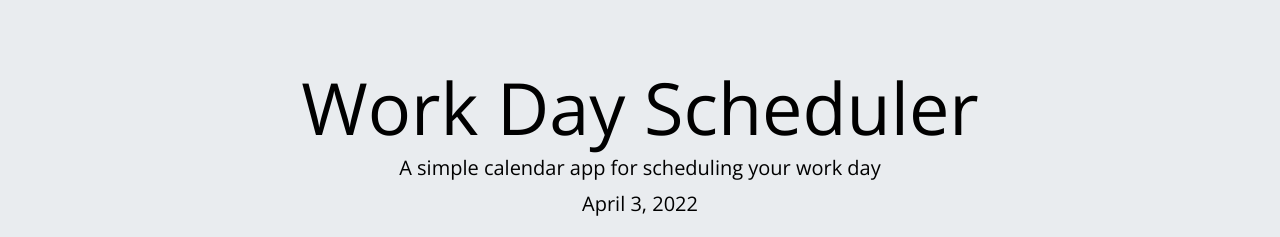
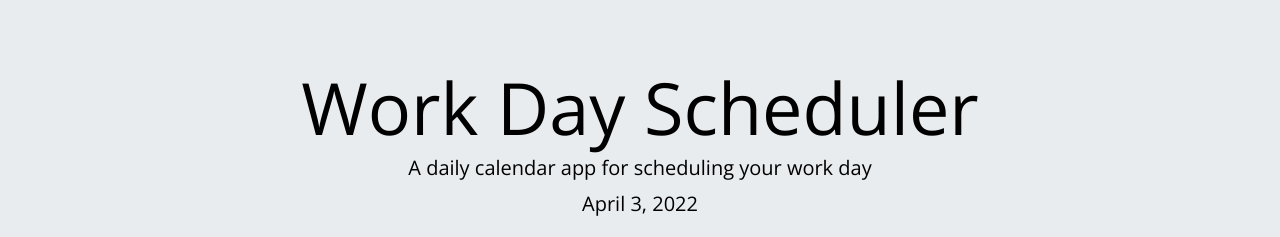
Before and after one commit to BrandonLayber/My-Daily-Calendar, a plain HTML site: page index.html in a window 1280 px wide. Shown: the top 237 px of the page. Drawn offline with nearby package versions, Linux system fonts and the light colour scheme.

Commit message:
changed html formatting

```diff
--- a/JS/script.js
+++ b/JS/script.js
@@ -64,11 +64,9 @@ function calendar(today, calEvents) {
         };
     };
 
-
     loadCal(); // load calendar events from local storage
     initCalendar(); // set the current date and render the calendar
     hourTracker(); // start tracking the hour block
-
 
     // checks current time every minute to see if color blocks for past present future need to change
     function hourTracker() {
--- a/index.html
+++ b/index.html
@@ -15,7 +15,7 @@
 <body>
   <header class="jumbotron">
     <h1 class="display-3">Work Day Scheduler</h1>
-    <p class="lead">A simple calendar app for scheduling your work day</p>
+    <p class="lead">A daily calendar app for scheduling your work day</p>
     <p id="dateYear" class="lead"></p>
     <button id="clear-cal" class="btn btn-info btn-sm">Clear Calendar</button>
   </header>
```
